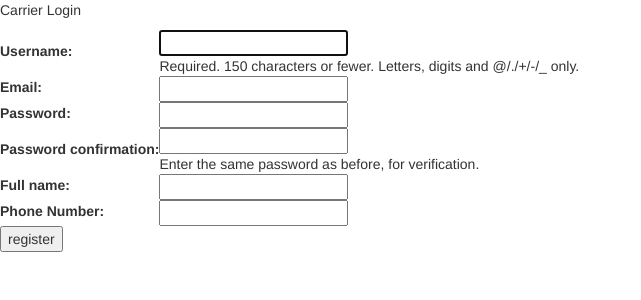
After one commit to samgiagtzoglou/wheels, a Django app: page /reg_carrier in a window 1280 px wide. The commit adds this page. Shown: the top 300 px of the page, without its empty margins (0-641 px from the left). Run offline with Django 3.2, Linux system fonts and the light colour scheme; parts of the project's set-up code (start-up, migrations or seed data) failed here and were passed over; some libraries are stand-ins or nearby versions.

Commit message:
bunch of stuff

```diff
--- a/delivery/forms.py
+++ b/delivery/forms.py
@@ -1,6 +1,7 @@
 from django import forms
 from django.contrib.auth.forms import UserCreationForm
 from models import Buyer
+from django.contrib.auth.models import User
 
 class ProfileForm(forms.Form):
     name = forms.CharField(label='Full name',max_length=100)
@@ -9,3 +10,33 @@ class ProfileForm(forms.Form):
     credit_card_number = forms.CharField(label='Credit Card Number',max_length=16)
     credit_card_exp = forms.CharField(label='Credit Card Exp',max_length=5)
     credit_card_sec = forms.CharField(label='Credit Card Security',max_length=4)
+
+class BuyerCreateForm(UserCreationForm):
+    email = forms.EmailField(required=True)
+
+    class Meta:
+        model = User
+        fields = ("username", "email", "password1", "password2")
+
+    def save(self, commit=True):
+        user = super(BuyerCreateForm, self).save(commit=False)
+        user.email = self.cleaned_data["email"]
+        if commit:
+            user.save()
+        return user
+
+class CarrierCreateForm(UserCreationForm):
+    email = forms.EmailField(required=True)
+    name = forms.CharField(label='Full name',max_length=100)
+    phone_number = forms.CharField(label='Phone Number',max_length=100)
+
+    class Meta:
+        model = User
+        fields = ("username", "email", "password1", "password2")
+
+    def save(self, commit=True):
+        user = super(CarrierCreateForm, self).save(commit=False)
+        user.email = self.cleaned_data["email"]
+        if commit:
+            user.save()
+        return user
--- a/delivery/urls.py
+++ b/delivery/urls.py
@@ -5,6 +5,8 @@ from . import views
 urlpatterns = [
     url(r'^$', views.home, name='home'),
     url(r'^register', views.register, name='register'),
+    url(r'^login', views.login, name='login'),
+    url(r'^reg_carrier', views.register_carrier, name='reg_carrier'),
     url(r'^browse', views.browse, name='browse'),
     url(r'^checkout', views.checkout, name='checkout'),
     url(r'^profile', views.profile, name='profile'),
--- a/delivery/views.py
+++ b/delivery/views.py
@@ -3,25 +3,43 @@ from django.contrib.auth.models import User
 from django.contrib.auth import authenticate, logout, login, views
 from django.contrib.auth.forms import UserCreationForm
 from django.contrib.auth.decorators import login_required
-from forms import *
-from models import Buyer, Restaurant, Order, FoodItem, Quantities
+from forms import BuyerCreateForm, CarrierCreateForm
+from models import Buyer, Carrier, Restaurant, Order, FoodItem, Quantities
 from django.shortcuts import redirect
 
 def home(request):
     return views.login(request)
+
+def login(request):
+    user = User.objects.get(username = request.user.username)
+    if user.buyer:
+        x = views.login(request)
+        return "Carrier logged in"
+    return x
 
 def register(request):
     if request.method == 'POST':
         form = UserCreationForm(request.POST)
         if form.is_valid():
             user = form.save()
-            Buyer.objects.create(user=user, current_order=None)
+            Buyer.objects.create(user=user, current_order=None, email=form.cleaned_data['email'])
             return render(request, "registration/register_complete.html")
         return "Error"
     else:
-        form = UserCreationForm()
+        form = BuyerCreateForm()
         return render(request, 'registration/register.html',{'form':form})
 
+def register_carrier(request):
+    if request.method == 'POST':
+        form = CarrierCreateForm(request.POST)
+        if form.is_valid():
+            user = form.save()
+            Carrier.objects.create(user=user, name=form.cleaned_data['name'], phone_number=form.cleaned_data['phone_number'], email=form.cleaned_data['email'])
+            return render(request, "registration/register_complete.html")
+        return render(request, 'registration/carrier_register.html',{'form':form})
+    else:
+        form = CarrierCreateForm()
+        return render(request, 'registration/carrier_register.html',{'form':form})
 
 @login_required
 def browse(request):
--- a/templates/profile.html
+++ b/templates/profile.html
@@ -23,7 +23,6 @@
     {% if success %}
     <p>Saved!</p>
     {% endif %}
-
     {% if error %}
     <p>Error!</p>
     {% endif %}
--- /dev/null
+++ b/templates/registration/carrier_register.html
@@ -0,0 +1,21 @@
+{% extends "base.html" %}
+
+{% block content %}
+
+
+{% if form.errors %}
+<p>Your username and password didn't match. Please try again.</p>
+{% endif %}
+
+<form method="post" action="{% url 'reg_carrier' %}">
+<p>Carrier Login</p>
+{% csrf_token %}
+<table>
+{{ form }}
+</table>
+<input type="submit" value="register" />
+<input type="hidden" name="next" value="{{ next }}" />
+</form>
+
+
+{% endblock %}
--- a/templates/registration/login.html
+++ b/templates/registration/login.html
@@ -22,6 +22,8 @@
 <div class="jumbotron">
 <h1 style="color:crimson" align="center">SeamWes</h1>
 <h2  style="color:black" align="center"> <small> A food delivery service for students, by students</h2>
+{% block content2 %}
+{% endblock %}
 <tr>
     <td>{{ form.username.label_tag }}</td>
     <td>{{ form.username }}</td>
```
Also changed, not shown: delivery/models.py (+17 -1 lines), templates/registration/register.html (+7 -9 lines), db.sqlite3.
